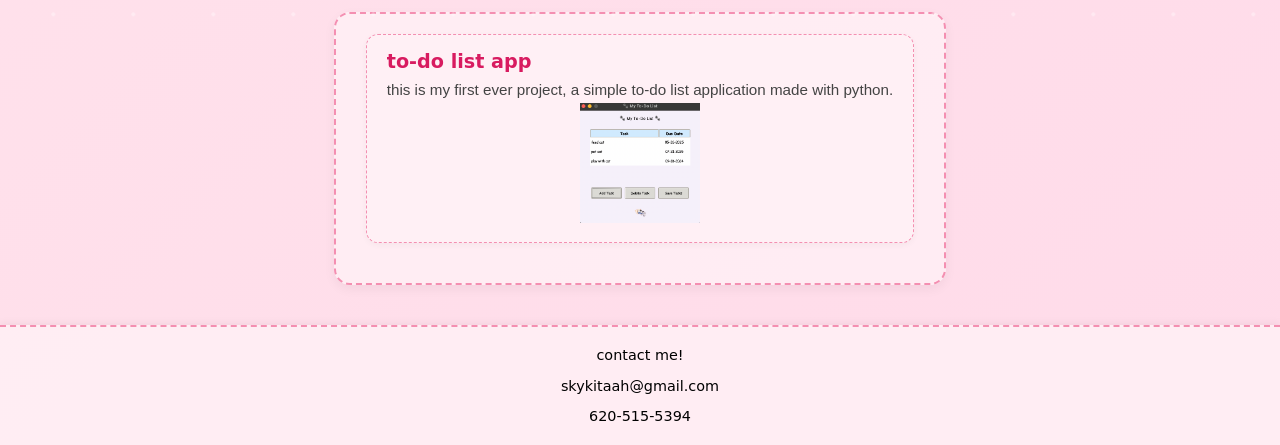
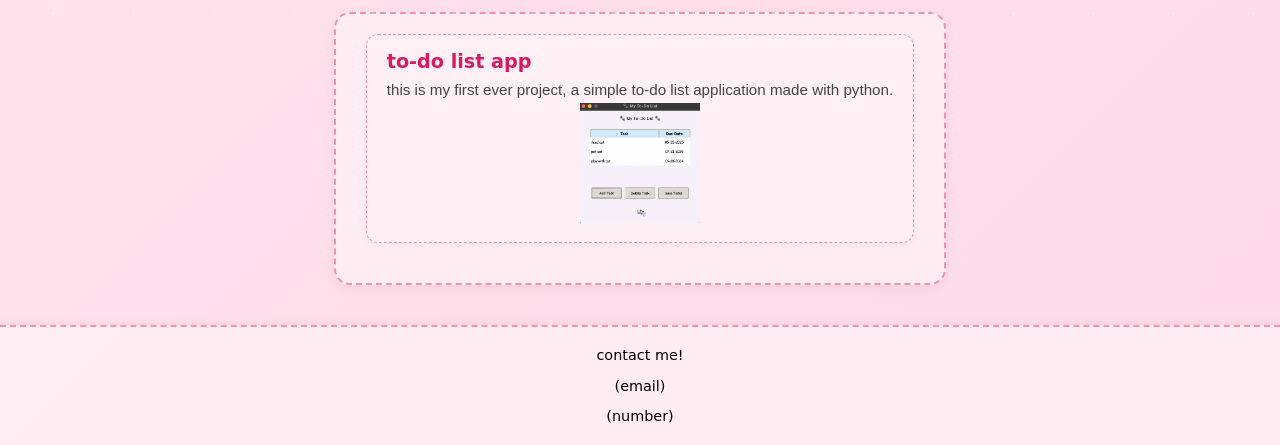
Before and after one commit to kitakitalol/kitakitalol.github.io, a plain HTML site: page index.html in a window 1280 px wide. Shown: the part 759-1204 px from the top of the page. Drawn offline with Linux system fonts and the light colour scheme.

Commit message:
Update portfolio content

```diff
--- a/index.html
+++ b/index.html
@@ -71,8 +71,8 @@
   </section>
   <footer class="sticky-footer">
     <p>contact me!</p>
-      <p> skykitaah@gmail.com </p>
-      <p> 620-515-5394 </p>
+      <p> (email) </p>
+      <p> (number) </p>
     </div>
   </footer>
 </body>
```
